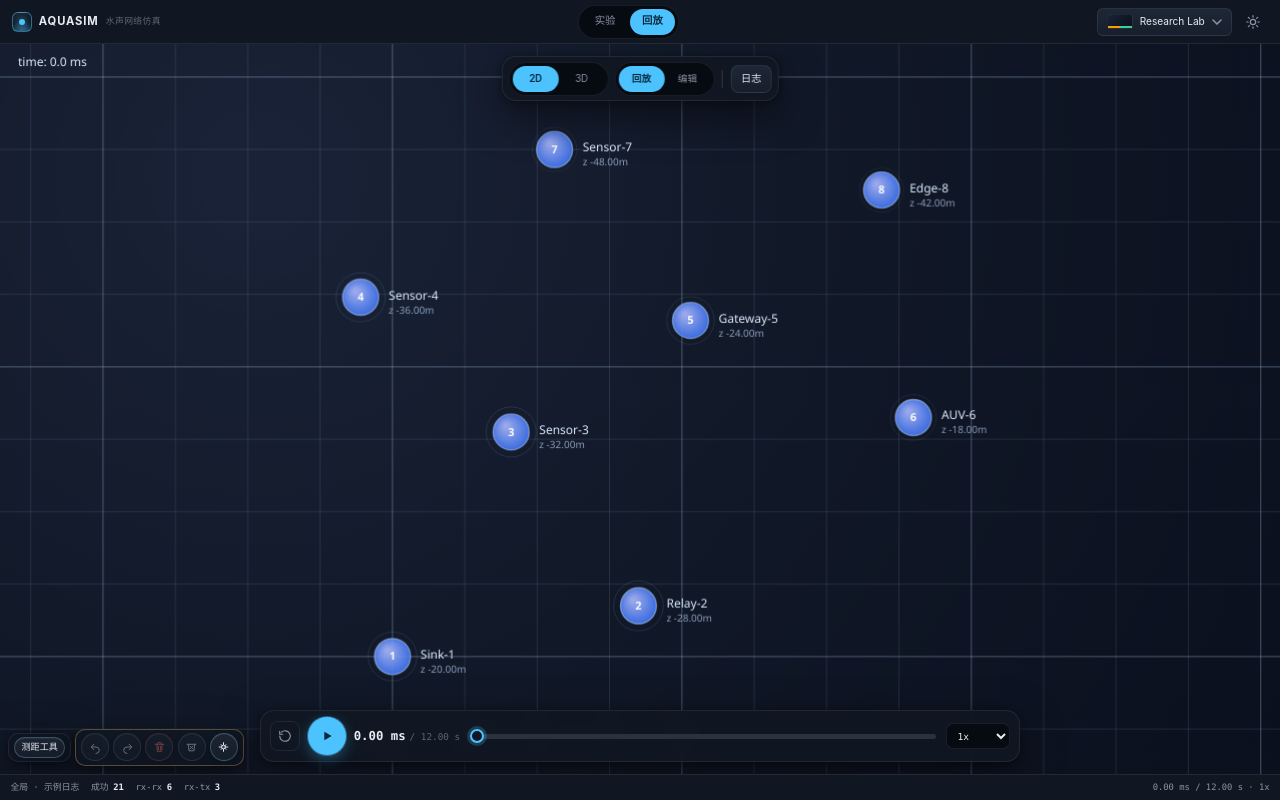
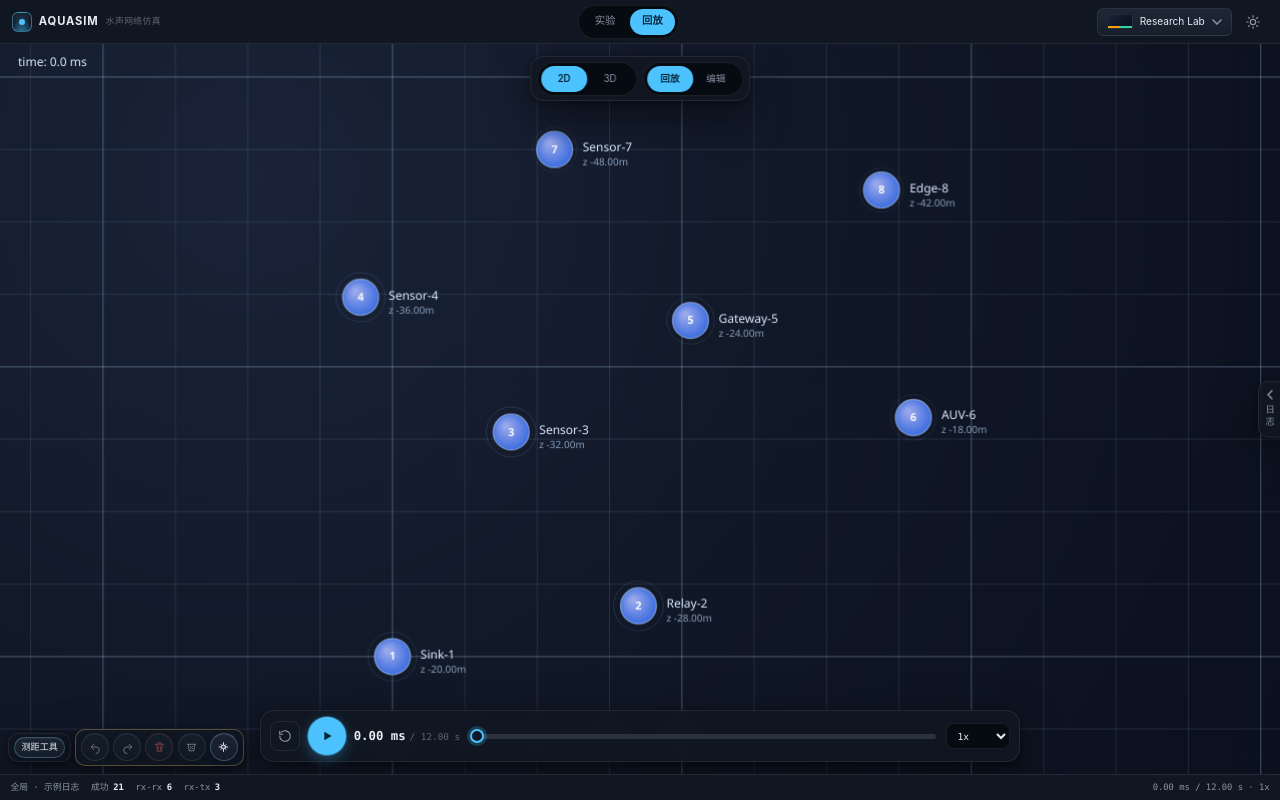
Before and after one commit to txgde-space/Aquasim-visual-web, a Vue app: page /replay in a window 1280 px wide. Built offline with nearby package versions, Linux system fonts and the light colour scheme.

Commit message:
feat(replay): 日志面板改右缘拉环（小耳朵）+ 设置合并
- 移除顶部切换条的日志按钮；右缘新增竖排拉环控制面板开收，随面板宽度贴边移动
- LogPanel 日志源 + 回放设置合并为单一「设置」折叠区，日志列表独立呈现

```diff
--- a/src/features/replay/components/LogPanel.vue
+++ b/src/features/replay/components/LogPanel.vue
@@ -113,7 +113,7 @@ watch([() => props.replayMode, () => props.lifecycleActiveEventId], async ([mode
   <aside class="log-panel">
     <div class="side-controls">
       <details class="panel-section" open>
-        <summary>日志源</summary>
+        <summary>设置</summary>
         <div class="control-btn-row">
           <button class="btn btn-compact" @click="openLogFilePicker">导入全局日志</button>
           <button class="btn btn-compact" @click="openNodeLogFilePicker">导入节点日志</button>
@@ -134,9 +134,6 @@ watch([() => props.replayMode, () => props.lifecycleActiveEventId], async ([mode
             </option>
           </select>
         </label>
-      </details>
-      <details class="panel-section" open>
-        <summary>回放设置</summary>
         <div class="control-fields-grid">
           <label class="field field-compact">
             <div class="field-head"><span>回放模式</span></div>
--- a/src/features/replay/components/ReplayToolbar.vue
+++ b/src/features/replay/components/ReplayToolbar.vue
@@ -2,13 +2,11 @@
 defineProps<{
   isEditMode: boolean
   visualMode: string
-  logPanelOpen: boolean
 }>()
 
 const emit = defineEmits<{
   setInteractionMode: [mode: string]
   'update:visualMode': [mode: string]
-  toggleLogPanel: []
 }>()
 </script>
 
@@ -25,7 +23,5 @@ const emit = defineEmits<{
       <button class="view-switch-btn" :class="{ active: isEditMode }" @click="emit('setInteractionMode', 'edit')">编辑</button>
     </div>
     <span v-if="isEditMode && visualMode === '3d'" class="hint-chip">编辑模式仅 2D 可用</span>
-    <span class="cmd-sep" aria-hidden="true"></span>
-    <button class="btn btn-compact" :class="{ active: logPanelOpen }" @click="emit('toggleLogPanel')">日志</button>
   </div>
 </template>
--- a/src/pages/ReplayPage.vue
+++ b/src/pages/ReplayPage.vue
@@ -227,11 +227,24 @@ onBeforeUnmount(() => {
       <ReplayToolbar
         :is-edit-mode="isEditMode"
         :visual-mode="visualMode"
-        :log-panel-open="logPanelOpen"
         @set-interaction-mode="setInteractionMode"
         @update:visual-mode="onVisualModeChange"
-        @toggle-log-panel="onToggleLogPanel"
       />
+
+      <button
+        class="panel-ear"
+        :class="{ open: logPanelOpen }"
+        :style="{ right: logPanelOpen ? logWidth + 'px' : '0px' }"
+        :title="logPanelOpen ? '收起日志面板' : '展开日志面板'"
+        :aria-label="logPanelOpen ? '收起日志面板' : '展开日志面板'"
+        :aria-expanded="logPanelOpen"
+        @click="onToggleLogPanel"
+      >
+        <svg viewBox="0 0 6 10" width="6" height="10" aria-hidden="true">
+          <path :d="logPanelOpen ? 'M1 1l4 4-4 4' : 'M5 1L1 5l4 4'" fill="none" stroke="currentColor" stroke-width="1.5" stroke-linecap="round" stroke-linejoin="round" />
+        </svg>
+        <span class="ear-label">日志</span>
+      </button>
 
       <SplitPane
         v-show="logPanelOpen"
--- a/src/styles/pages/replay.css
+++ b/src/styles/pages/replay.css
@@ -139,6 +139,37 @@
   width: auto;
   font-family: var(--font-mono);
   font-size: 0.74rem;
+}
+
+/* ---------- 日志面板边缘拉环（小耳朵） ---------- */
+.panel-ear {
+  position: absolute;
+  top: 50%;
+  transform: translateY(-50%);
+  z-index: 11;
+  display: flex;
+  flex-direction: column;
+  align-items: center;
+  gap: 0.35rem;
+  padding: 0.65rem 0.3rem;
+  border: 1px solid var(--line);
+  border-right: 0;
+  border-radius: 10px 0 0 10px;
+  background: var(--panel);
+  backdrop-filter: blur(10px);
+  box-shadow: var(--shadow-island);
+  color: var(--muted);
+  transition: right 0.2s ease, color 0.15s ease, border-color 0.15s ease;
+}
+.panel-ear:hover {
+  color: var(--accent-soft);
+  border-color: color-mix(in srgb, var(--accent) 40%, var(--line));
+}
+.ear-label {
+  writing-mode: vertical-rl;
+  font-size: 0.72rem;
+  letter-spacing: 0.24em;
+  user-select: none;
 }
 
 /* ---------- 日志面板 ---------- */
```
